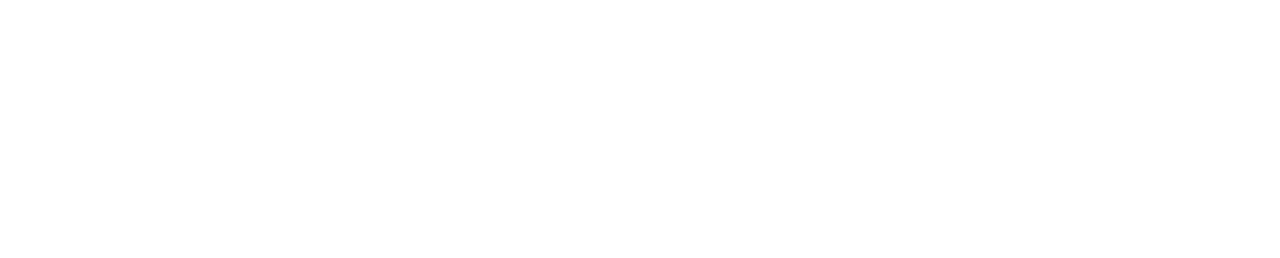
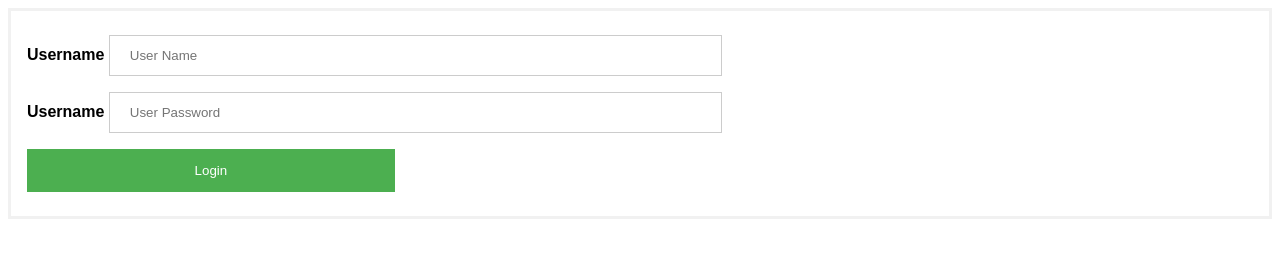
Before and after one commit to rminelli/user-auth-angular-node-sql-server, a website: page index.html in a window 1280 px wide. Drawn offline with Linux system fonts and the light colour scheme.

Commit message:
Package AngularJS

```diff
--- a/index.html
+++ b/index.html
@@ -1,12 +1,53 @@
 <!DOCTYPE html>
 <html lang="en">
 <head>
+  <meta name="loginForm" content="width=device-width, initial-scale=1">
+  <style>
+    body {
+      font-family: Arial, Helvetica, sans-serif;
+    }
+    form {
+      border: 3px solid #f1f1f1;
+    }
+    input[type=text],
+    input[type=password] {
+      width: 50%;
+      padding: 12px 20px;
+      margin: 8px 0;
+      display: inline-block;
+      border: 1px solid #ccc;
+      box-sizing: border-box;
+    }
+    button {
+      background-color: #4CAF50;
+      color: white;
+      padding: 14px 20px;
+      margin: 8px 0;
+      border: none;
+      cursor: pointer;
+      width: 30%;
+    }
+    button:hover {
+      opacity: 0.8;
+    }
+    .container {
+      padding: 16px;
+    }
+  </style>
   <meta charset="UTF-8">
-  <meta name="viewport" content="width=device-width, initial-scale=1.0">
+  <meta name="loginForm" content="width=device-width, initial-scale=1.0">
   <meta http-equiv="X-UA-Compatible" content="ie=edge">
   <title>User Authentication</title>
 </head>
 <body>
-
+  <form>
+    <div class="container">
+      <label for="userName"><b>Username</b></label>
+      <input type="text" id="userName" name="userName" placeholder="User Name" /> <br>
+      <label for="userPassword"><b>Username</b></label>
+      <input type="password" id="userPassword" name="userPassword" placeholder="User Password" /> <br>
+      <button type="submit">Login</button>
+    </div>
+  </form>
 </body>
 </html>
--- a/package.json
+++ b/package.json
@@ -17,6 +17,7 @@
   },
   "homepage": "https://github.com/rminelli/users-authentication-node-sql-server#readme",
   "dependencies": {
+    "angular": "^1.7.8",
     "crypto-js": "^3.1.9-1"
   }
 }
```
Also changed, not shown: 1 other file.
